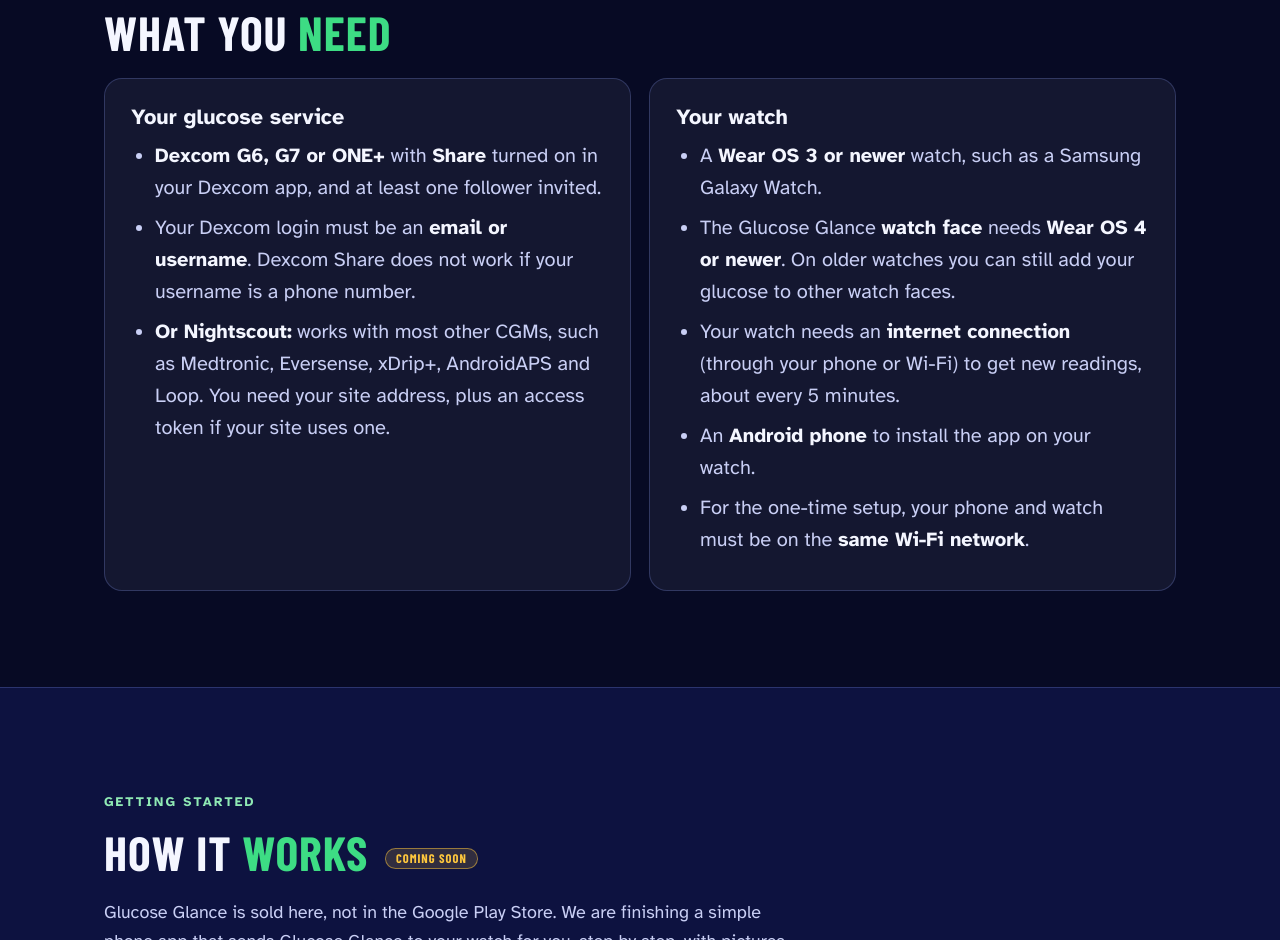
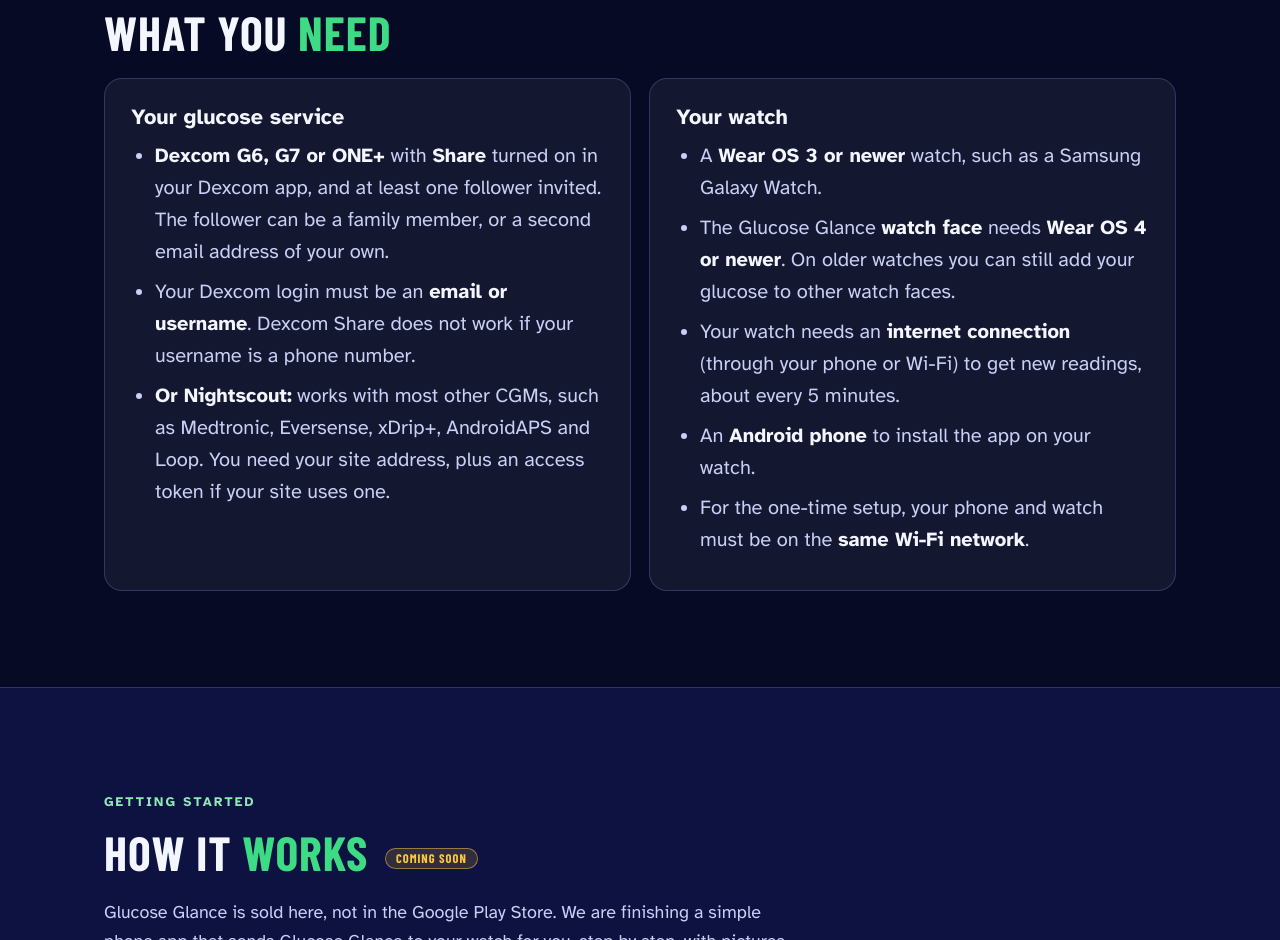
Before and after one commit to Patevan9/scout-ai-research, a plain HTML site: page lippy-labs-website/glucose-glance/index.html in a window 1280 px wide. Shown: the part 2443-3383 px from the top of the page. Drawn offline with nearby package versions, Linux system fonts and the light colour scheme; a web font is replaced by a local one.

Commit message:
Sync site copy: Dexcom follower note
Co-Authored-By: Claude Opus 5.5 <noreply@anthropic.com>
Claude-Session: https://claude.ai/code/session_01Je6KFTDgnWY7eMugiGqykd

```diff
--- a/lippy-labs-website/glucose-glance/index.html
+++ b/lippy-labs-website/glucose-glance/index.html
@@ -256,7 +256,7 @@
       <div class="panel">
         <h3>Your glucose service</h3>
         <ul>
-          <li><b>Dexcom G6, G7 or ONE+</b> with <b>Share</b> turned on in your Dexcom app, and at least one follower invited.</li>
+          <li><b>Dexcom G6, G7 or ONE+</b> with <b>Share</b> turned on in your Dexcom app, and at least one follower invited. The follower can be a family member, or a second email address of your own.</li>
           <li>Your Dexcom login must be an <b>email or username</b>. Dexcom Share does not work if your username is a phone number.</li>
           <li><b>Or Nightscout:</b> works with most other CGMs, such as Medtronic, Eversense, xDrip+, AndroidAPS and Loop. You need your site address, plus an access token if your site uses one.</li>
         </ul>
```
